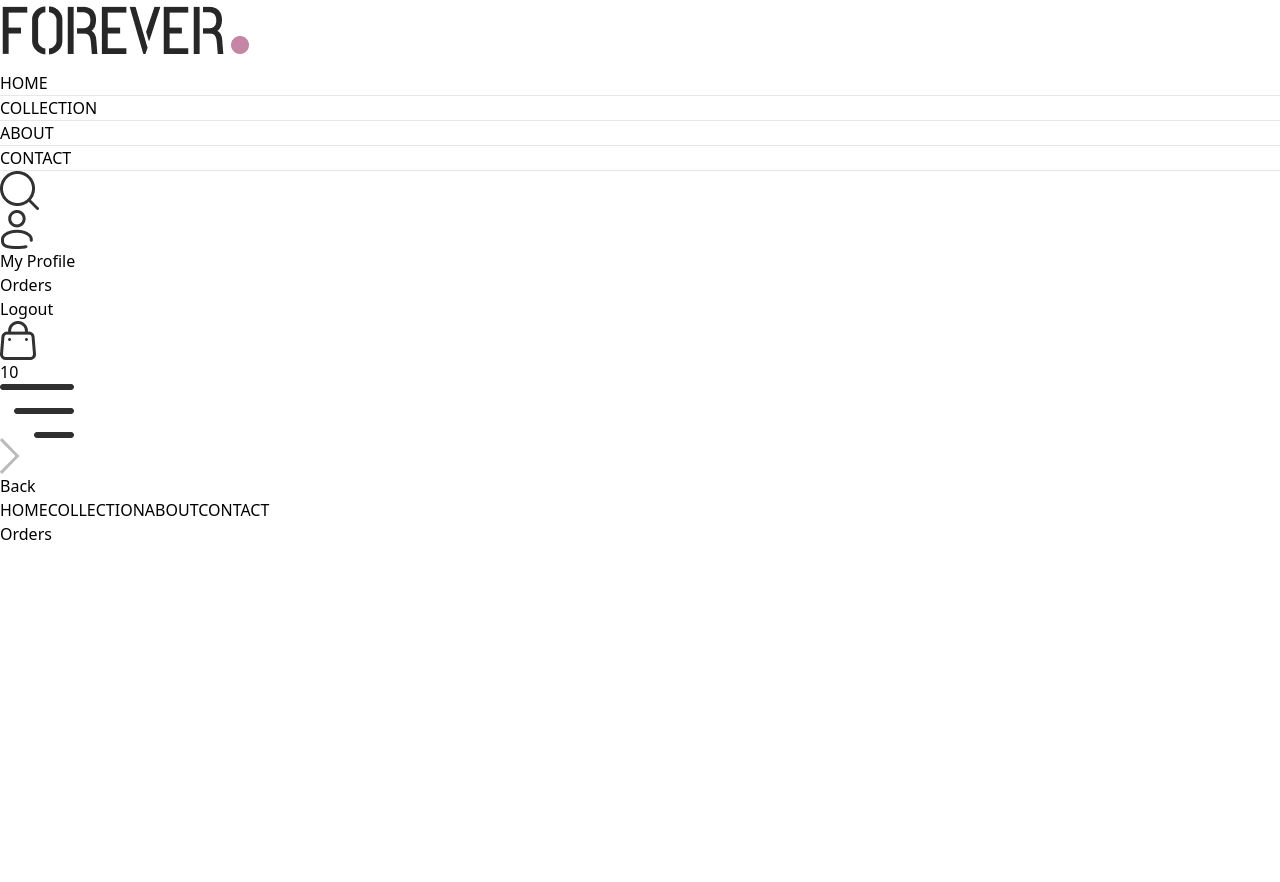
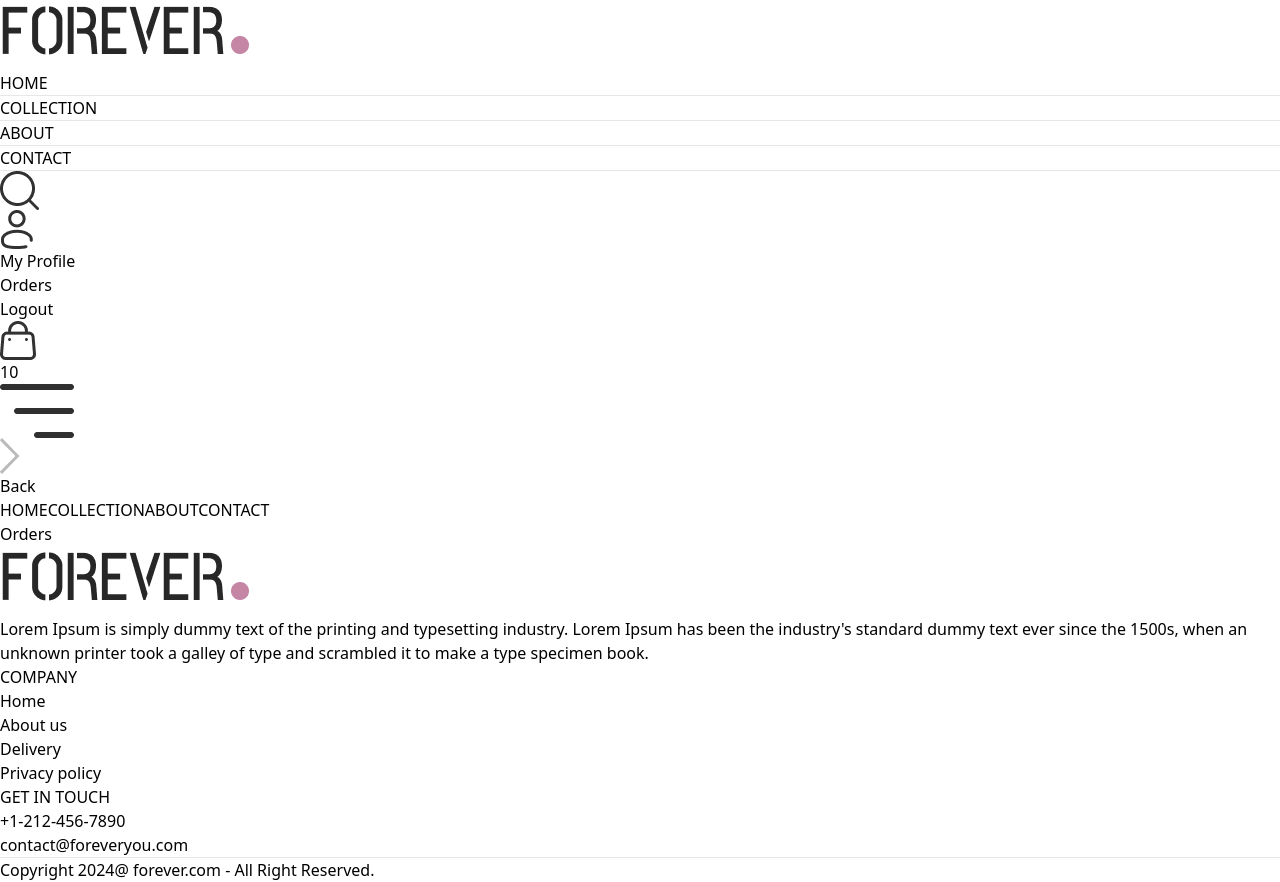
Before and after one commit to gokul-krishnanr-05/Ecommerce-clothing, a React (Vite) app in the folder frontend/: page /orders in a window 1280 px wide. Before the commit the page ends 800 px from the top, so only its background shows below. Built offline with nearby package versions, Linux system fonts and the light colour scheme.

Commit message:
Added CartTotal,Footer and LatestCollection Components

```diff
--- a/frontend/src/App.jsx
+++ b/frontend/src/App.jsx
@@ -10,6 +10,7 @@ import Login from "./pages/Login";
 import PlaceOrder from "./pages/PlaceOrder";
 import Orders from "./pages/Orders";
 import Navbar from "./components/Navbar";
+import Footer from "./components/Footer";
 
 const App = () => {
   return (
@@ -26,6 +27,7 @@ const App = () => {
         <Route path="/place-order" element={<PlaceOrder />} />
         <Route path="/orders" element={<Orders />} />
       </Routes>
+      <Footer/>
     </div>
   );
 };
--- /dev/null
+++ b/frontend/src/components/Footer.jsx
@@ -0,0 +1,45 @@
+import React from 'react'
+import { assets } from '../assets/assets'
+
+const Footer = () => {
+  return (
+    <div>
+      <div className='flex flex-col sm:grid grid-cols-[3fr_1fr_1fr] gap-14 my-10 mt-40 text-sm'>
+
+        <div>
+            <img src={assets.logo} className='mb-5 w-32' alt="" />
+            <p className='w-full md:w-2/3 text-gray-600'>
+            Lorem Ipsum is simply dummy text of the printing and typesetting industry. Lorem Ipsum has been the industry's standard dummy text ever since the 1500s, when an unknown printer took a galley of type and scrambled it to make a type specimen book.
+            </p>
+        </div>
+
+        <div>
+            <p className='text-xl font-medium mb-5'>COMPANY</p>
+            <ul className='flex flex-col gap-1 text-gray-600'>
+                <li>Home</li>
+                <li>About us</li>
+                <li>Delivery</li>
+                <li>Privacy policy</li>
+            </ul>
+        </div>
+
+        <div>
+            <p className='text-xl font-medium mb-5'>GET IN TOUCH</p>
+            <ul className='flex flex-col gap-1 text-gray-600'>
+                <li>+1-212-456-7890</li>
+                <li>contact@foreveryou.com</li>
+            </ul>
+        </div>
+
+      </div>
+
+        <div>
+            <hr />
+            <p className='py-5 text-sm text-center'>Copyright 2024@ forever.com - All Right Reserved.</p>
+        </div>
+
+    </div>
+  )
+}
+
+export default Footer
```
Also changed, not shown: frontend/src/components/CartTotal.jsx (added, +35 -0 lines), frontend/src/components/LatestCollection.jsx (added, +35 -0 lines).
